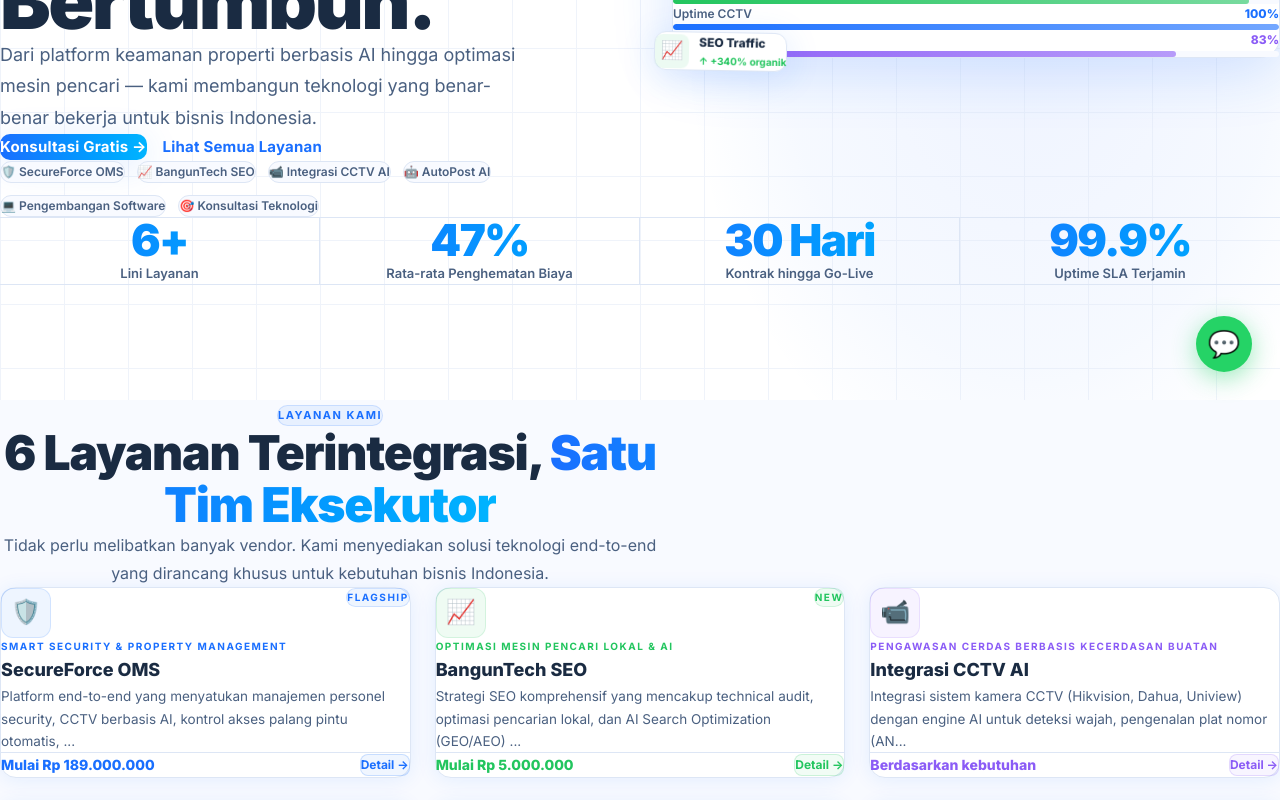
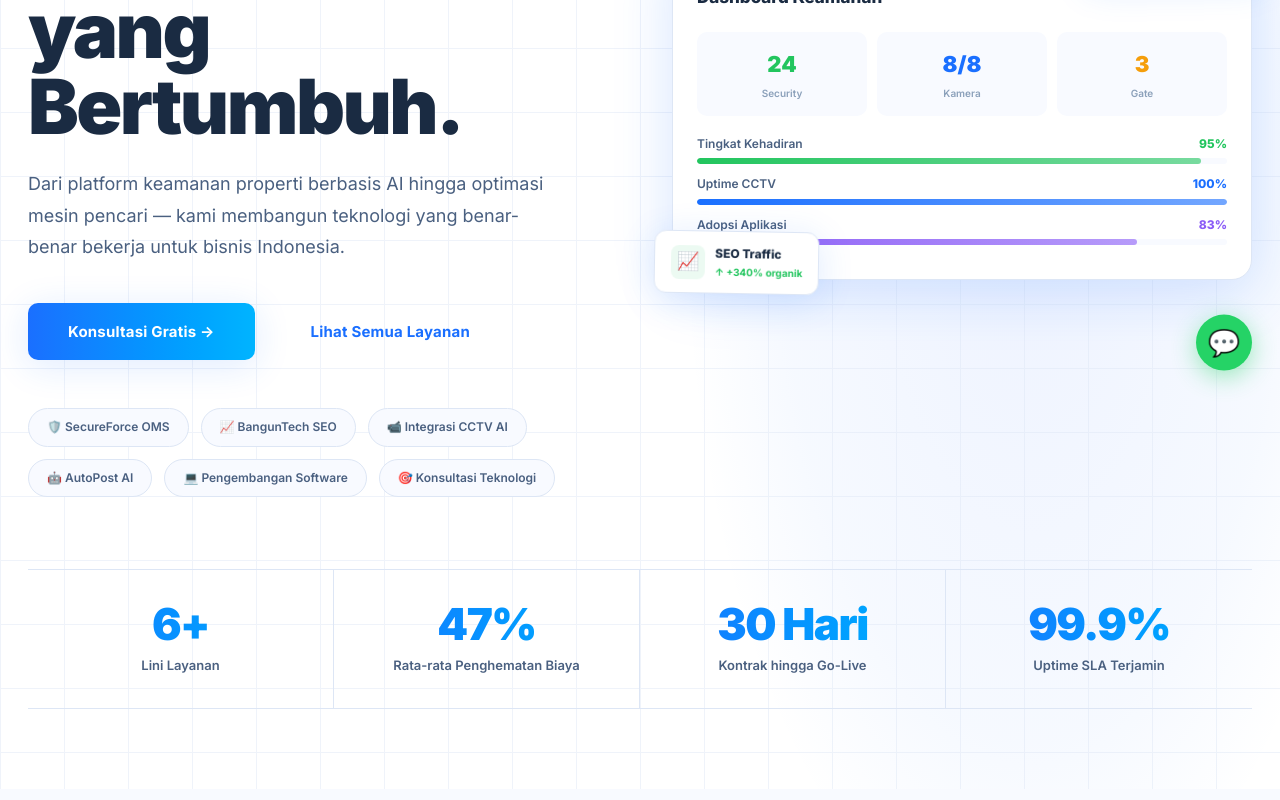
Before and after one commit to techtpc/BangunTech, a Next.js app: page / in a window 1280 px wide. Shown: the part 400-1200 px from the top of the page. Built offline with nearby package versions, Linux system fonts and the light colour scheme.

Commit message:
perbaikan layout

```diff
--- a/src/app/globals.css
+++ b/src/app/globals.css
@@ -1,16 +1,14 @@
 @import "tailwindcss";
+@source "../";
 
 @theme inline {
   --font-sans: "Inter", -apple-system, sans-serif;
   --font-mono: ui-monospace, SFMono-Regular, monospace;
 }
 
-* {
-  box-sizing: border-box;
-  margin: 0;
-  padding: 0;
-}
 
+
+@layer base {
   html {
     scroll-behavior: smooth;
   }
@@ -50,6 +48,7 @@ select option {
   ::-webkit-scrollbar-thumb {
     background: #1a6fff44;
     border-radius: 3px;
+  }
 }
 
 @keyframes pulse {
--- a/src/components/Card.tsx
+++ b/src/components/Card.tsx
@@ -13,7 +13,7 @@ export default function Card({ children, style = {}, hover = true }: CardProps)
 
   return (
     <div
-      className="bg-white rounded-[16px] p-7 max-md:p-6 transition-all duration-[0.25s]"
+      className="bg-white rounded-[16px] p-8 max-md:p-6 transition-all duration-[0.25s]"
       style={{
         border: `1.5px solid ${hov && hover ? "#1A6FFF44" : "#DDE6F5"}`,
         boxShadow: hov && hover ? "0 6px 36px rgba(26,111,255,0.14)" : "0 2px 20px rgba(26,111,255,0.09)",
```
Lines whose indentation alone changed are shown as unchanged.
